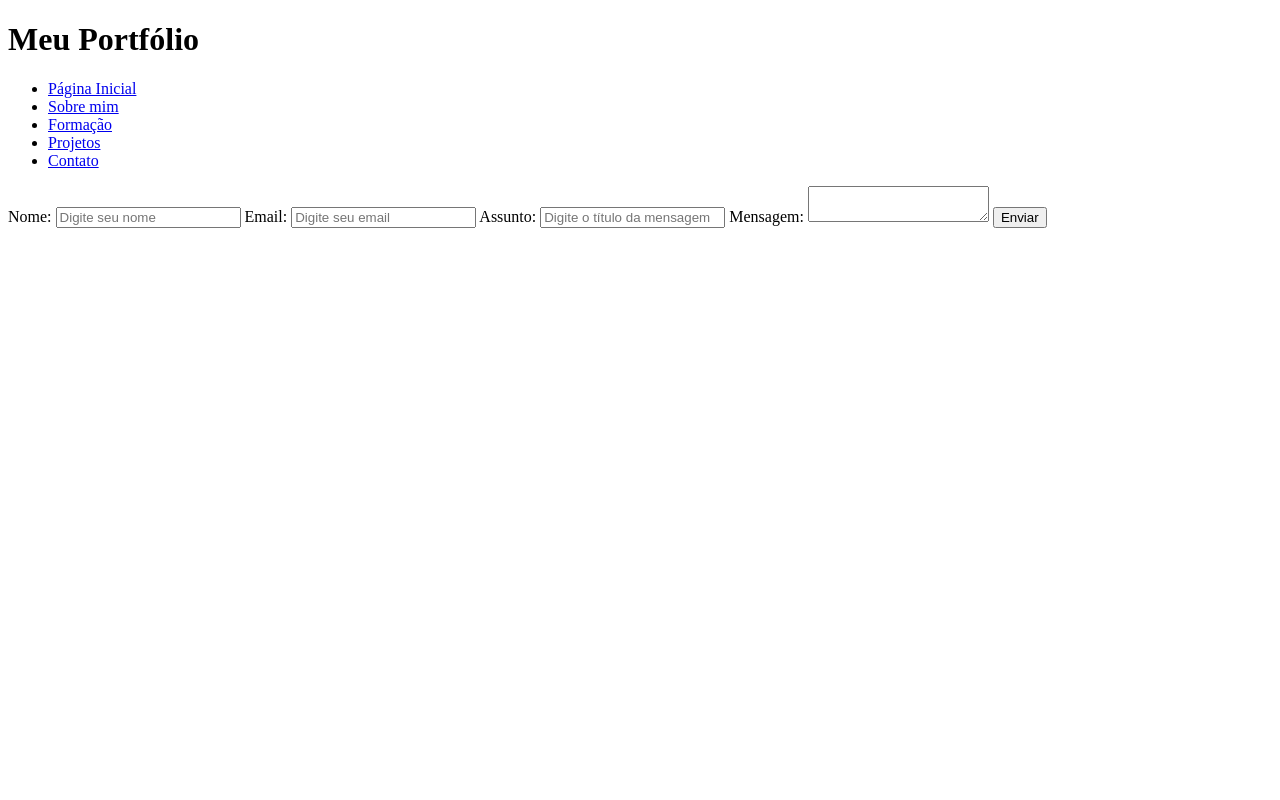
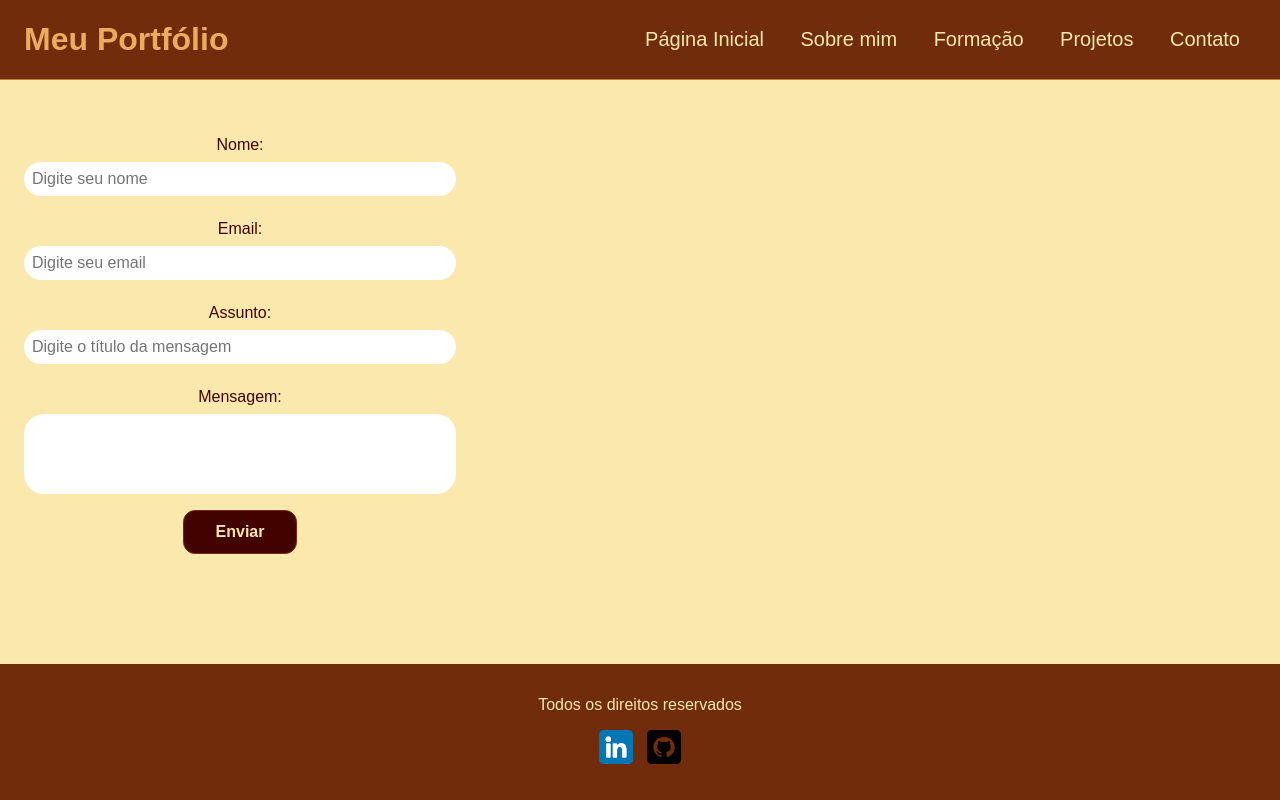
Before and after one commit to adanisantana/meuportfolio, a plain HTML site: page pages/contato.html in a window 1280 px wide. Drawn offline with Linux system fonts and the light colour scheme.

Commit message:
portfólio estilizado

```diff
--- a/css/style.css
+++ b/css/style.css
@@ -26,10 +26,16 @@ html{
 body{
     background: var(--laranja-pastel);
     color:var(--marrom-800);
+    display: flex;
+    flex-direction: column;
+    min-height: 100vh;
+    margin: 0;
+    padding: 0;
 }
 
+
 h1{
-    color: var(--laranja-marrom);
+    color: var(--laranja-beje);
     font-size: 2rem;
     font-weight: 700;
 }
@@ -60,8 +66,8 @@ h2{
     width: 100%;
     justify-content: space-between;
     padding: 24px;
-    background-color: var(--laranja-pastel);
-    border-bottom: 1px solid var(--marrom-800);
+    background-color: var(--marrom-400);
+    border-bottom: 1px solid var(--laranja-marrom);
 }
 
 #menu li{
@@ -71,22 +77,105 @@ h2{
 
 #menu li a{
     text-decoration: none;
-    color:var(--laranja-beje);
+    color:var(--laranja-pastel);
     font-size: 20px;
 }
 
 #menu li a:hover{
-    color:var(--laranja-marrom);
+    color:var(--laranja-beje);
     text-decoration: underline;
 }
 
-#home{
+#home, #about, #formacao{
     flex-direction: column;
     margin:2rem auto;
     width: 90%;
 }
 
-#conteudo{
+#conteudo, #conteudo2{
     flex-direction: row;
     gap:2rem;
 }
+
+#contact{
+    flex-direction: row;
+    gap:2rem;
+}
+
+form{
+    display: flex;
+    flex-direction: column;
+    width: 480px;
+    margin: 2rem 0;
+    padding: 1.5rem;
+    border:none;
+    align-items: center;
+    justify-content: center;
+
+}
+
+form input, textarea{
+    margin:0.5rem 0 1rem;
+    padding: 0.5rem;
+    border-radius:1.25rem;
+    border:none;
+    width: 100%;
+    font-size: 1rem;
+}
+
+textarea{
+    resize: none;
+    height: 5rem;
+}
+
+form span{
+    margin: 0 0 0.5rem 0.75rem;
+    font-size: 0.75rem;
+    line-height: 1rem;
+    color:red;
+}
+
+form button{
+    text-align: center;
+    padding: 0.75rem 2rem;
+    background-color: var(--marrom-800);
+    border: 1px solid var(--marrom-400);
+    color:var(--laranja-pastel);
+    border-radius:0.75rem;
+    font-weight: 700;
+    font-size:1rem;
+}
+
+form button:hover{
+    background-color: var(--laranja-marrom);
+}
+
+footer{
+    flex-direction: column;
+    margin: 0;
+    padding: 2rem;
+    color: var(--laranja-pastel);
+    background-color: var(--marrom-400);
+    font-weight: bold;
+    text-align: center;
+    bottom: 0;
+    width: 100%;
+    margin-top: auto;
+}
+
+#redes_sociais{
+    display: flex;
+    justify-content: space-evenly;
+    margin: 1rem 0 0 0;
+    width: 110px;
+}
+
+main{
+    flex:1;
+}
+
+
+.content-area{
+    flex-grow: 1;
+    width: 100%;
+}
--- a/pages/contato.html
+++ b/pages/contato.html
@@ -5,6 +5,7 @@
     <meta name="viewport" content="width=device-width, initial-scale=1.0">
     <meta name="description" content="Projeto Portfólio">
     <meta name="author" content="Daniella Santana">
+    <link rel="stylesheet" href="\css\style.css">
     <title>Contato</title>
 </head>
 <body>
@@ -82,9 +83,22 @@
     </form>
 </main>
 
-<footer>
+<!--Rodapé da Página-->
+   <footer class="flex">
+    <p> Todos os direitos reservados</p>
 
-</footer>
+    <section id="redes_sociais">
+    <a href="">
+        <img src="/assets/img/linkedin.png" alt="Linkedin" width="34" height="34">
+    </a>
+    <a href="">
+        <img src="/assets/img/github.png" alt="Github" width="34" height="34" />
+    </a>
+    </section>
+
+   </footer>
+</body>
+</html>
 
 </body>
 </html>
```
Also changed, not shown: pages/formacao.html (+44 -3 lines), pages/index.html (+27 -4 lines), pages/sobre.html (+20 -2 lines), assets/img/github.png (added), assets/img/google-ideathon.jpeg (added), assets/img/google.jpg (added), assets/img/linkedin.png (added).
